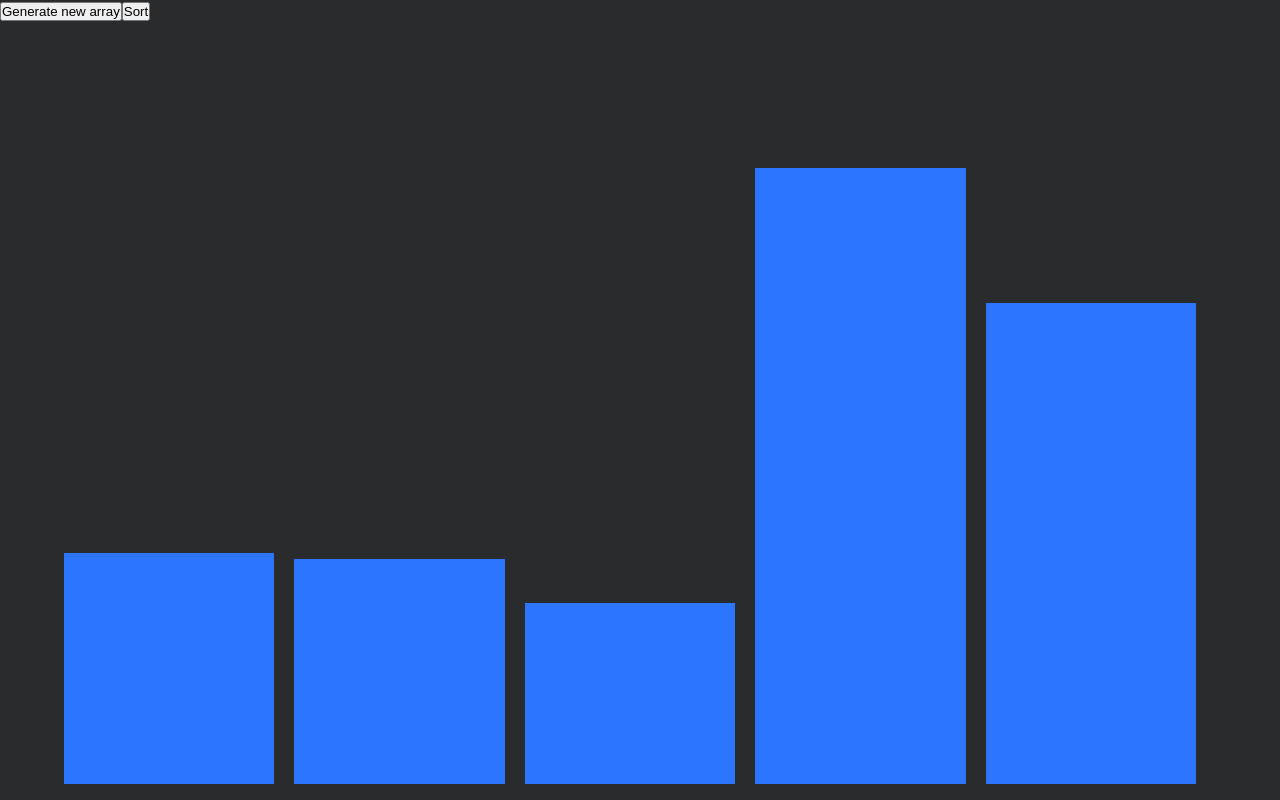
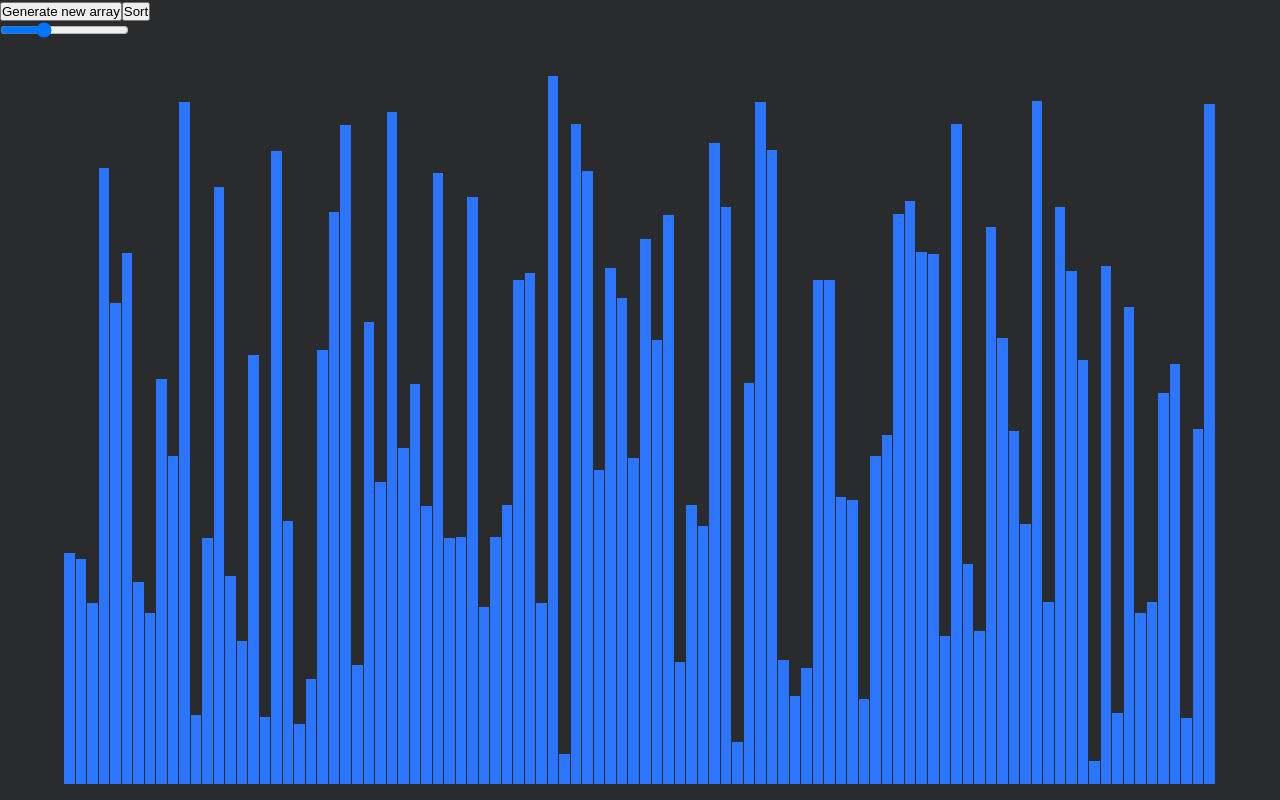
Before and after one commit to andrewmniu/SortingVisualizer, a React (Create React App) app: page / in a window 1280 px wide. Built offline with nearby package versions, Linux system fonts and the light colour scheme; the HTML template or start-up script is replaced by a standard one.

Commit message:
added size slider

```diff
--- a/src/components/SortingVisualizer.js
+++ b/src/components/SortingVisualizer.js
@@ -10,13 +10,14 @@ const colors = {
   swap: "#fd5e53",
   sorted: "#79d70f",
 };
+
 class SortingVisualizer extends React.Component {
   constructor(props) {
     super(props);
 
     this.state = {
       array: [],
-      inverse: 0,
+      inverse: 0
     };
   }
 
@@ -35,20 +36,19 @@ class SortingVisualizer extends React.Component {
   };
 
   componentDidMount() {
-    this.resetArray();
+    this.resetArray(100);
   }
 
-  resetArray = () => {
+  resetArray = (size) => {
     const array = [];
-    for (let i = 0; i < 5; i++) {
+    for (let i = 0; i < size; i++) {
       array.push(randomInt(5, 1000));
     }
-    this.setState({ array, inverse: 100 * (1 / array.length) });
+    this.setState({ array, inverse: 100 * (1 / size) });
   };
 
-
   newArray = () => {
-    this.resetArray();
+    this.resetArray(this.state.array.length);
     const bars = document.getElementsByClassName("bar");
     for (let i = 0; i < bars.length; i++) {
       bars[i].style.backgroundColor = colors.unsorted;
@@ -77,6 +77,20 @@ class SortingVisualizer extends React.Component {
         <button className="btn" onClick={this.sort}>
           Sort
         </button>
+        <div>
+          <input
+            type="range"
+            id="size"
+            name="size"
+            min="5"
+            max="300"
+            step="1"
+            value={this.state.array.length}
+            onInput={(e) => {
+              this.resetArray(e.target.value);
+            }}
+          />
+        </div>
         <div className="container">
           {this.state.array.map((value, idx) => (
             <div
```
